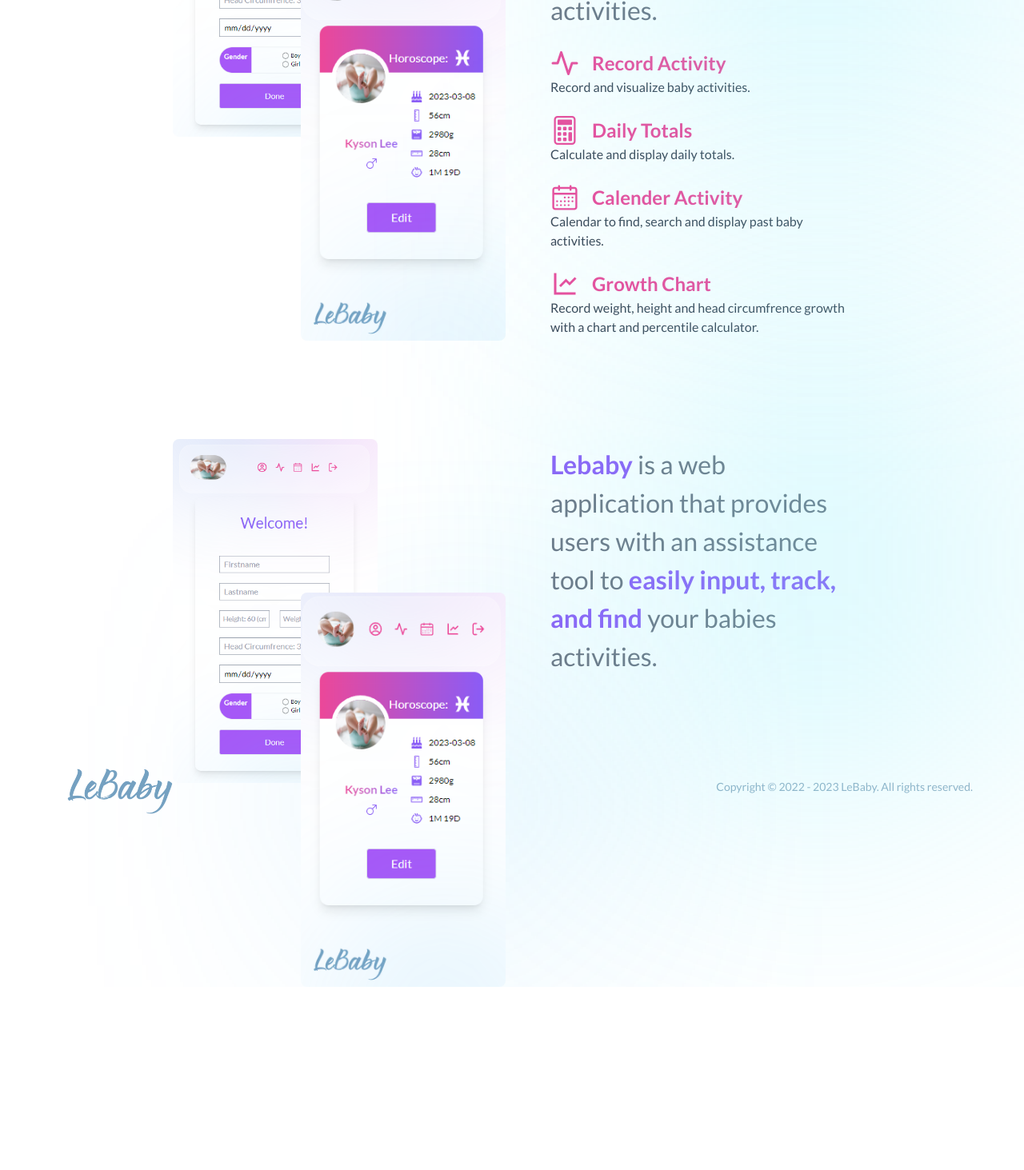
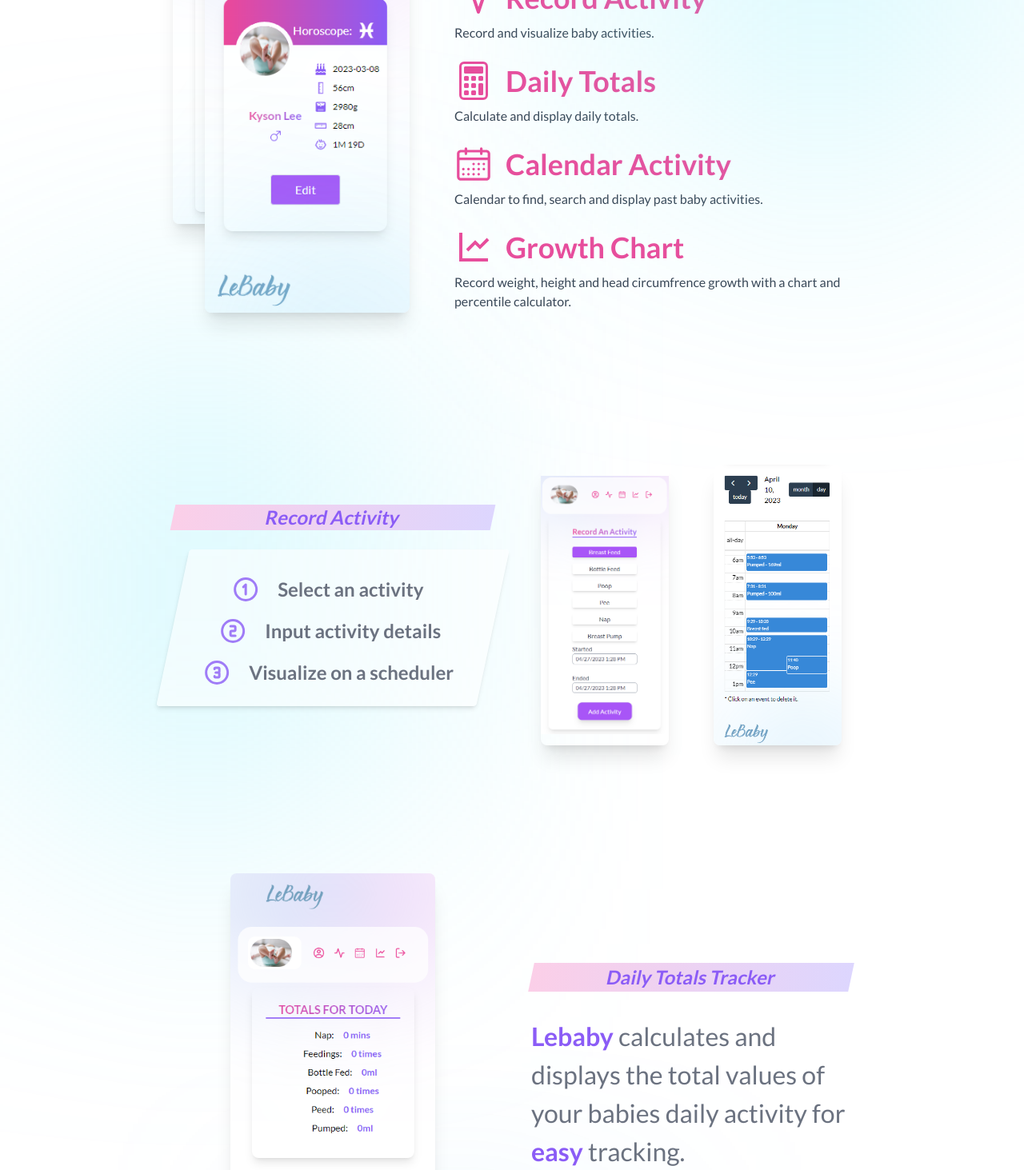
Before and after one commit to foojack87/lebaby-app, a Next.js app: page / in a window 1280 px wide. Shown: the part 1020-2483 px from the top of the page at 80% size. Before the commit the page ends 2254 px from the top, so only its background shows below. Built offline with nearby package versions, Linux system fonts and the light colour scheme; no server answers.

Commit message:
added feature sections in landing page and fixed RWD on landing page

```diff
--- /dev/null
+++ b/components/Landing/FeatureDailyTotals.jsx
@@ -0,0 +1,44 @@
+import styles from '@/styles';
+import {
+  TbCircleNumber1,
+  TbCircleNumber2,
+  TbCircleNumber3,
+} from 'react-icons/tb';
+
+const FeatureDailyTotals = (props) => {
+  return (
+    <>
+      <section className={`${styles.paddings} relative z-10 sm:mt-8`}>
+        <div className="flex flex-col sm:flex-row gap-12 ">
+          <div className="basis-1/2 relative order-2 sm:order-1">
+            <img
+              src="/totals-mobile.png"
+              alt="record activity"
+              className="rounded-lg w-[16rem] mx-auto shadow-xl"
+            />
+          </div>
+          <div className="flex flex-col justify-center basis-1/2 order-1 sm:order-2">
+            <h2 className="bg-gradient-to-r from-pink-200 to-violet-200 px-[16px] text-center -skew-x-12">
+              <span className="sm:text-[1.5rem] font-bold text-violet-500 flex flex-col items-center gap-4">
+                Daily Totals Tracker
+              </span>
+            </h2>
+            <div className="mt-6">
+              <p className="mt-[8px] font-normal sm:text-[32px] text-[20px] text-gray-500">
+                <span className="font-extrabold text-violet-500">Lebaby </span>
+                calculates and displays the total values of your babies daily
+                activity for{' '}
+                <span className="font-extrabold text-violet-500">
+                  easy{' '}
+                </span>{' '}
+                tracking.
+              </p>
+            </div>
+          </div>
+        </div>
+      </section>
+    </>
+  );
+};
+
+export default FeatureDailyTotals;
--- a/components/Landing/FeatureRecord.jsx
+++ b/components/Landing/FeatureRecord.jsx
@@ -1,33 +1,55 @@
 import styles from '@/styles';
+import {
+  TbCircleNumber1,
+  TbCircleNumber2,
+  TbCircleNumber3,
+} from 'react-icons/tb';
 
 const FeatureRecord = (props) => {
   return (
     <>
-      <section className={`${styles.paddings} relative z-10`}>
-        <div className="gradient-02 z-0" />
-        <div className="flex gap-24">
-          <div className="flex relative basis-1/2 w-[100%]">
+      <section className={`${styles.paddings} relative z-10 sm:mt-16 mx-auto`}>
+        <div className="gradient-06 z-0" />
+        <div className="flex flex-col sm:flex-row gap-12 ">
+          <div className="flex flex-col basis-1/2 justify-center">
+            <h2 className="bg-gradient-to-r from-pink-200 to-violet-200 px-[16px] text-center lg:text-left -skew-x-12">
+              <span className="sm:text-[1.5rem] text-2xl font-bold text-violet-500 flex flex-col items-center gap-4">
+                Record Activity
+              </span>
+            </h2>
+            <div className="mt-6 bg-white bg-opacity-55 shadow-md -skew-x-12 rounded p-6">
+              <ul className="mt-[8px] font-normal sm:text-[18px] lg:text-[24px] text-[16px] text-gray-500 flex skew-x-12 flex-col gap-4">
+                <li className="flex items-center ml-9 gap-2">
+                  <TbCircleNumber1 className="text-4xl text-violet-500 opacity-80 w-[4rem]" />
+                  <span className="font-bold">Select an activity</span>
+                </li>
+                <li className="flex items-center ml-5 gap-2">
+                  <TbCircleNumber2 className="text-4xl text-violet-500 opacity-80 w-[4rem]" />
+                  <span className="font-bold">Input activity details</span>
+                </li>
+                <li className="flex items-center gap-2">
+                  <TbCircleNumber3 className="text-4xl text-violet-500 opacity-80 w-[4rem]" />
+                  <span className="font-bold">Visualize on a scheduler</span>
+                </li>
+              </ul>
+            </div>
+          </div>
+          <div className="basis-1/2 relative mx-auto flex flex-col sm:flex-row gap-8">
+            {/* <img
+              src="/activity.png"
+              alt="record activity"
+              className="rounded-lg hidden sm:block sm:absolute top-[8rem] left-[2rem] shadow-xl mb-6 sm:mb-0"
+            /> */}
             <img
-              src="/createbaby-mobile.png"
-              alt="create baby welcome"
-              className="absolute w-[16rem] rounded-lg"
+              src="/activity-mobile.png"
+              alt="record activity mobile view"
+              className="rounded-lg sm:w-[10rem] sm:inline shadow-xl mx-auto object-contain"
             />
             <img
-              src="/babyinfo-mobile.png"
-              alt="create baby welcome"
-              className="absolute left-[10rem] top-[12rem] w-[16rem] rounded-lg"
+              src="/activityday-mobile.png"
+              alt="record activity mobile view"
+              className="rounded-lg sm:w-[10rem] sm:inline sm:hidden md:block shadow-xl mx-auto object-contain"
             />
-          </div>
-          <div className="flex flex-col basis-1/2">
-            <p className="mt-[8px] font-normal sm:text-[32px] text-[20px] text-gray-500">
-              <span className="font-extrabold text-violet-500">Lebaby</span> is
-              a web application that provides users with an assistance tool to
-              <span className="font-extrabold text-violet-500">
-                {' '}
-                easily input, track, and find
-              </span>{' '}
-              your babies activities.
-            </p>
           </div>
         </div>
       </section>
--- a/components/Landing/Summary.jsx
+++ b/components/Landing/Summary.jsx
@@ -9,21 +9,21 @@
     <>
       <section className={`${styles.paddings} relative z-10`}>
         <div className="gradient-02 z-0" />
-        <div className="flex gap-24">
-          <div className="flex relative basis-1/2 w-[100%]">
+        <div className="flex flex-col md:flex-row md:gap-24">
+          <div className="relative flex-shrink-0 pt-8 order-2 md:order-1 md:pt-0 md:w-[16rem] md:self-center">
             <img
               src="/createbaby-mobile.png"
               alt="create baby welcome"
-              className="absolute w-[16rem] rounded-lg"
+              className="w-full hidden md:block rounded-lg shadow-xl"
             />
             <img
               src="/babyinfo-mobile.png"
-              alt="create baby welcome"
-              className="absolute left-[10rem] top-[12rem] w-[16rem] rounded-lg"
+              alt="baby info"
+              className="md:absolute md:left-10 md:top-12 w-full rounded-lg shadow-xl"
             />
           </div>
-          <div className="flex flex-col basis-1/2">
-            <p className="mt-[8px] font-normal sm:text-[32px] text-[20px] text-gray-500">
+          <div className="flex flex-col mt-6 md:mt-0 order-1 md:order-2">
+            <p className="mt-2 font-normal text-2xl sm:text-3xl md:text-4xl text-gray-500">
               <span className="font-extrabold text-violet-500">Lebaby</span> is
               a web application that provides users with an assistance tool to
               <span className="font-extrabold text-violet-500">
@@ -34,38 +34,38 @@
             </p>
             <div className="flex flex-col mt-6 gap-6">
               <div>
-                <h2 className="sm:text-[1.5rem] font-bold text-[#ec4899] flex items-center gap-4">
-                  <FiActivity className="text-pink-500 text-4xl" /> Record
-                  Activity
+                <h2 className="text-2xl sm:text-3xl md:text-4xl font-bold text-[#ec4899] flex items-center gap-4">
+                  <FiActivity className="text-pink-500 text-4xl md:text-5xl" />{' '}
+                  Record Activity
                 </h2>
-                <p className="text-gray-700">
+                <p className="text-gray-700 mt-2">
                   Record and visualize baby activities.
                 </p>
               </div>
               <div>
-                <h2 className="sm:text-[1.5rem] font-bold text-[#ec4899] flex items-center gap-4">
-                  <BsCalculator className="text-pink-500 text-4xl" />
+                <h2 className="text-2xl sm:text-3xl md:text-4xl font-bold text-[#ec4899] flex items-center gap-4">
+                  <BsCalculator className="text-pink-500 text-4xl md:text-5xl" />
                   Daily Totals
                 </h2>
-                <p className="text-gray-700">
+                <p className="text-gray-700 mt-2">
                   Calculate and display daily totals.
                 </p>
               </div>
               <div>
-                <h2 className="sm:text-[1.5rem] font-bold text-[#ec4899] flex items-center gap-4">
-                  <RxCalendar className="text-pink-500 text-4xl" />
-                  Calender Activity
+                <h2 className="text-2xl sm:text-3xl md:text-4xl font-bold text-[#ec4899] flex items-center gap-4">
+                  <RxCalendar className="text-pink-500 text-4xl md:text-5xl" />
+                  Calendar Activity
                 </h2>
-                <p className="text-gray-700">
+                <p className="text-gray-700 mt-2">
                   Calendar to find, search and display past baby activities.
                 </p>
               </div>
               <div>
-                <h2 className="sm:text-[1.5rem] font-bold text-[#ec4899] flex items-center gap-4">
-                  <RiLineChartLine className="text-pink-500 text-4xl" />
+                <h2 className="text-2xl sm:text-3xl md:text-4xl font-bold text-[#ec4899] flex items-center gap-4">
+                  <RiLineChartLine className="text-pink-500 text-4xl md:text-5xl" />
                   Growth Chart
                 </h2>
-                <p className="text-gray-700">
+                <p className="text-gray-700 mt-2">
                   Record weight, height and head circumfrence growth with a
                   chart and percentile calculator.
                 </p>
--- a/pages/index.jsx
+++ b/pages/index.jsx
@@ -4,6 +4,7 @@
 import { useRouter } from 'next/router';
 import Summary from '@/components/Landing/Summary';
 import FeatureRecord from '@/components/Landing/FeatureRecord';
+import FeatureDailyTotals from '@/components/Landing/FeatureDailyTotals';
 
 export default function Home({ babies, users }) {
   const { user } = useUser();
@@ -22,6 +23,7 @@
       <Hero />
       <Summary />
       <FeatureRecord />
+      <FeatureDailyTotals />
     </div>
   );
 }
--- a/styles/globals.css
+++ b/styles/globals.css
@@ -84,6 +84,17 @@
   );
 }
 
+.gradient-06 {
+  position: absolute;
+  width: 200px;
+  height: 438px;
+  top: 0px;
+  left: 0px;
+
+  background: #7aebfb;
+  filter: blur(190px);
+}
+
 .feedback-gradient {
   position: absolute;
   width: 200px;
```
Also changed, not shown: public/activity-mobile.png, public/totals-mobile.png.
